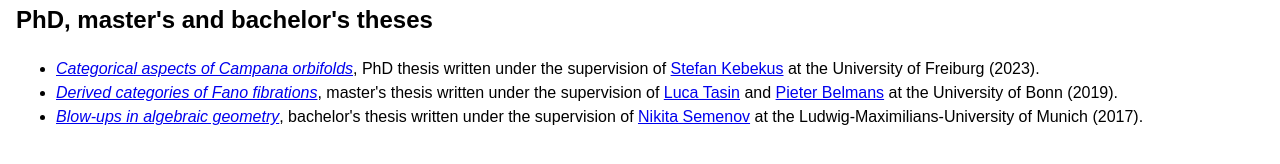
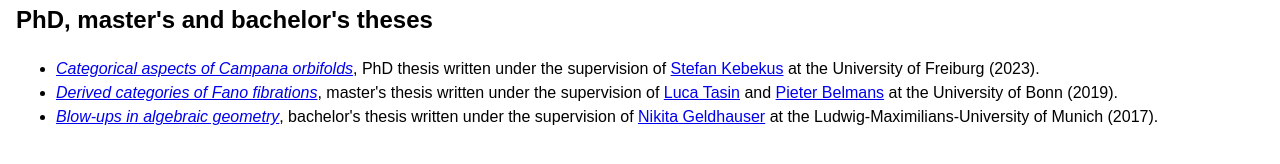
Before and after one commit to pedro-nunez/pedro-nunez.github.io, a Jekyll site: the page built from research.md, in a window 1280 px wide. Shown: the part 705-869 px from the top of the page. Built offline with Jekyll 4.4.1, drawn with Linux system fonts in a browser that asks for light colours.

Commit message:
Update bachelor thesis supervisor's name and homepage
Nikita Semenov is now Nikita Geldhauser; link points at his new LMU
homepage.

Co-Authored-By: Claude Sonnet 5 <noreply@anthropic.com>
Claude-Session: https://claude.ai/code/session_01DA8FQP4BUd5mDBeFEEDyRN

```diff
--- a/research.md
+++ b/research.md
@@ -44,5 +44,5 @@ of algebraic varieties. More specifically:</p>
 <ul>
   <li><i><a href="{{ '/assets/pdfs/phd-thesis.pdf' | relative_url }}">Categorical aspects of Campana orbifolds</a></i>, PhD thesis written under the supervision of <a href="https://cplx.vm.uni-freiburg.de">Stefan Kebekus</a> at the University of Freiburg (2023).</li>
   <li><i><a href="{{ '/assets/pdfs/master-thesis.pdf' | relative_url }}">Derived categories of Fano fibrations</a></i>, master's thesis written under the supervision of <a href="https://sites.google.com/site/lucatasin">Luca Tasin</a> and <a href="https://pbelmans.ncag.info">Pieter Belmans</a> at the University of Bonn (2019).</li>
-  <li><i><a href="{{ '/assets/pdfs/bachelor-thesis.pdf' | relative_url }}">Blow-ups in algebraic geometry</a></i>, bachelor's thesis written under the supervision of <a href="https://www.mathematik.uni-muenchen.de/~semenov">Nikita Semenov</a> at the Ludwig-Maximilians-University of Munich (2017).</li>
+  <li><i><a href="{{ '/assets/pdfs/bachelor-thesis.pdf' | relative_url }}">Blow-ups in algebraic geometry</a></i>, bachelor's thesis written under the supervision of <a href="https://www.math.lmu.de/~geldhauser/">Nikita Geldhauser</a> at the Ludwig-Maximilians-University of Munich (2017).</li>
 </ul>
```
